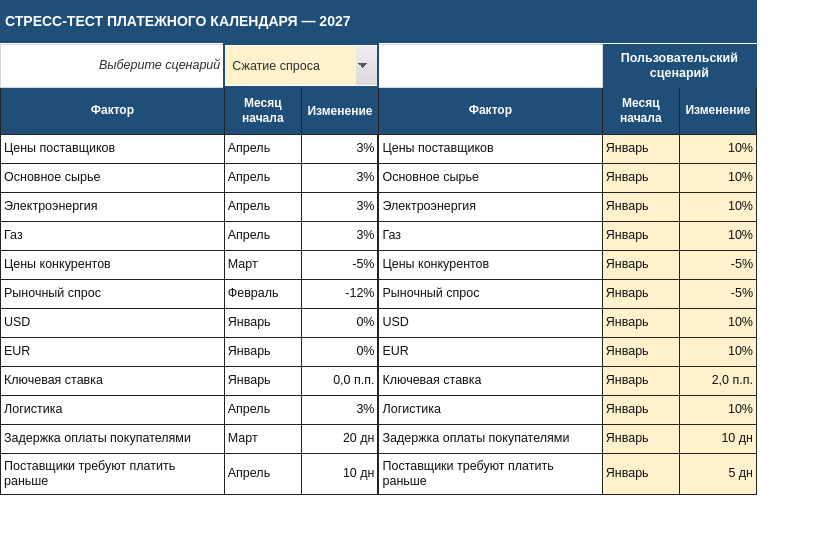
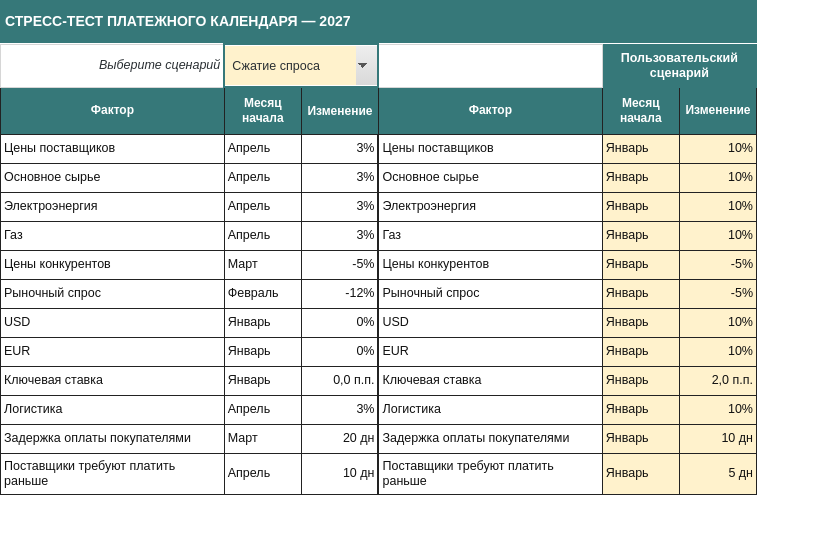
Before and after one commit to 3000toronto-commits/fd_2026_12_HIT_scen, a plain HTML site: page index.html in a window 1280 px wide. Shown: the whole page, without its empty margins (0-820 px from the left). Drawn offline with Linux system fonts and the light colour scheme.

Commit message:
Update index.html

```diff
--- a/index.html
+++ b/index.html
@@ -21,8 +21,8 @@
   }
 
   .fd-scenario-widget {
-    --blue: #1F4E79;
-    --blue-hover: #326999;
+    --blue: #367879;
+    --blue-hover: #367879;
     --yellow: #FFF2CC;
     --yellow-hover: #FFE49A;
     --teal: #367879;
```
